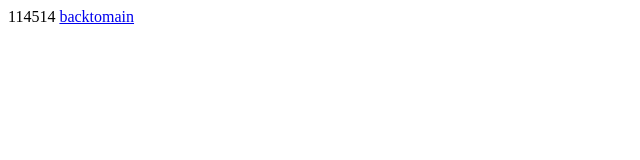
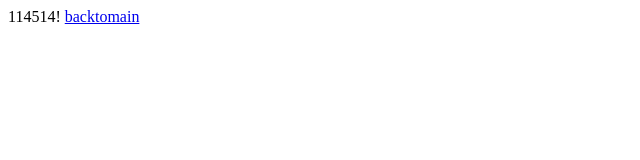
Before and after one commit to YOS10086/1.3-CTC, a plain HTML site: page project1/project1sub/index_sub.html in a window 1280 px wide. Shown: the full height of the page, 0-640 px from the left. Drawn offline with Linux system fonts and the light colour scheme.

Commit message:
Update index_sub.html

```diff
--- a/project1/project1sub/index_sub.html
+++ b/project1/project1sub/index_sub.html
@@ -6,7 +6,7 @@
     <title>Document</title>
 </head>
 <body>
-    114514
+    114514!
     <a href="../index.html">backtomain
 </body>
 </html>
```
